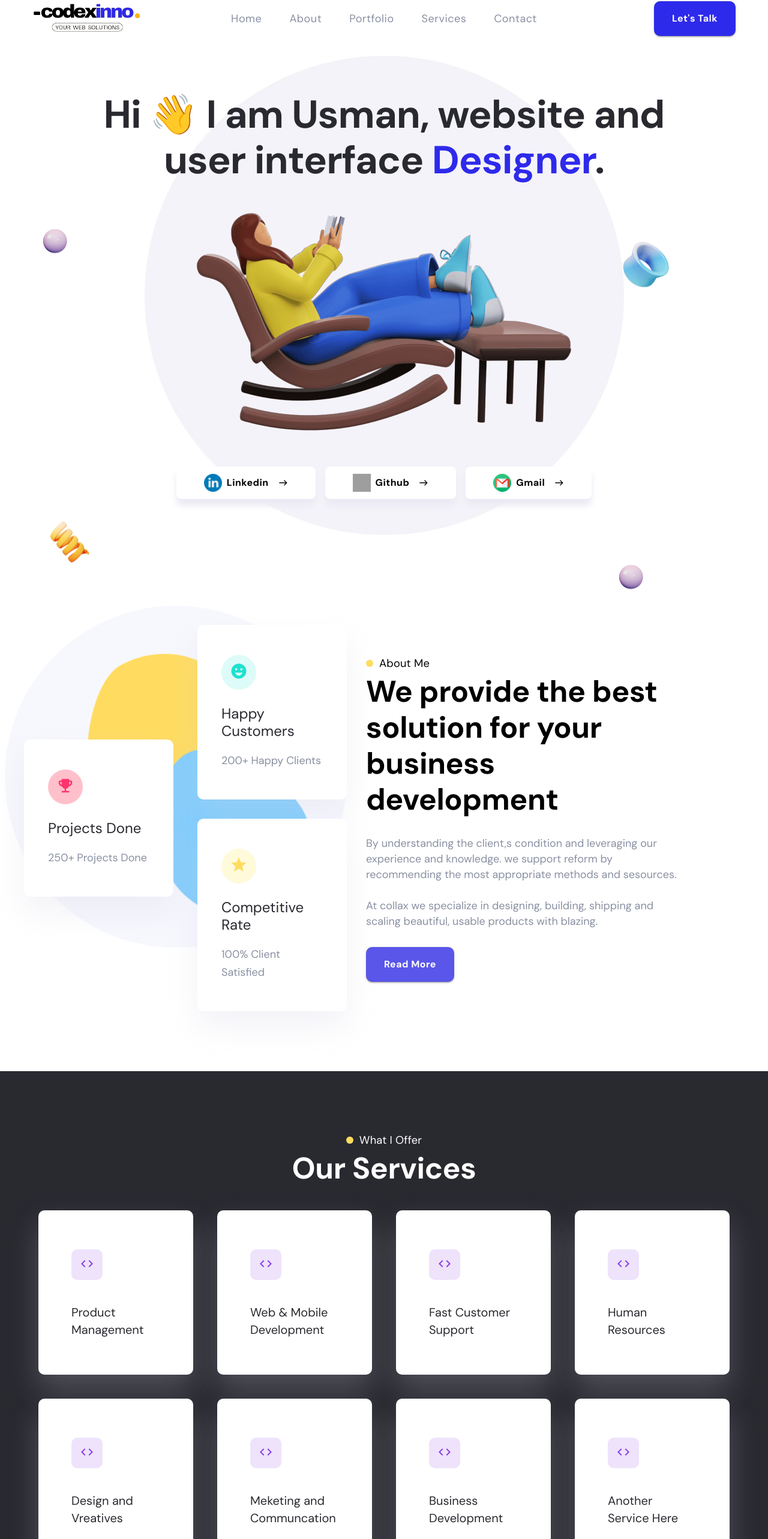
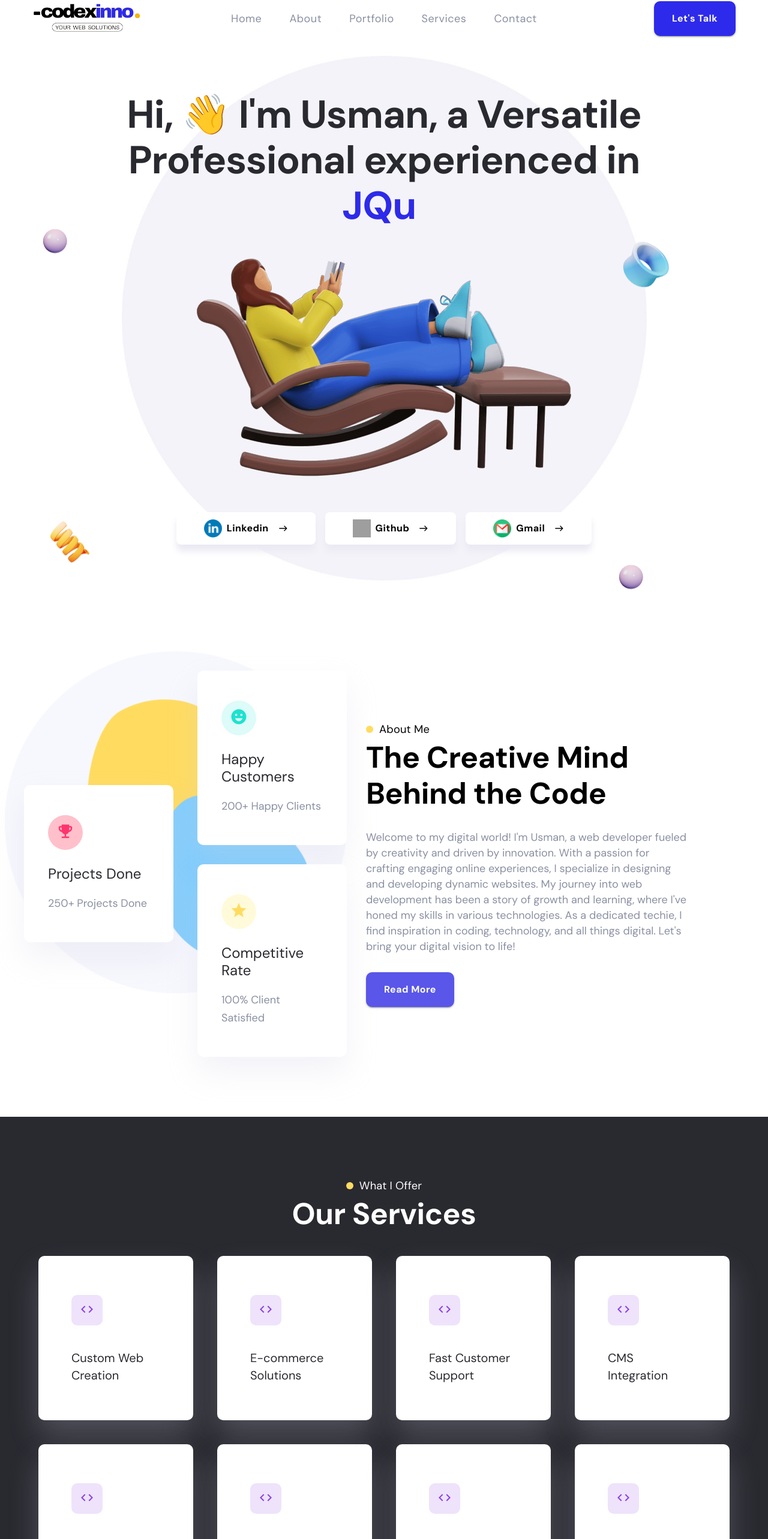
Before and after one commit to UsmaanShafiq/react-portfolio, a React (Create React App) app: page / in a window 1280 px wide. Shown: the part 31-2597 px from the top of the page at 60% size. Built offline with nearby package versions, Linux system fonts and the light colour scheme; grey boxes are pictures that could not be loaded.

Commit message:
Content update and Typing Text Animation added

```diff
--- a/package.json
+++ b/package.json
@@ -15,6 +15,7 @@
     "react-fast-marquee": "^1.6.3",
     "react-router-dom": "^6.21.1",
     "react-scripts": "5.0.1",
+    "react-type-animation": "^3.2.0",
     "web-vitals": "^2.1.4"
   },
   "scripts": {
--- a/src/Pages/About/About.js
+++ b/src/Pages/About/About.js
@@ -35,27 +35,12 @@ function About() {
         <Industry
         align='' color={theme.palette.custom.accent}
         circleSize='20px' circleColor='#FFDC60'
-        pillBg='#fff' textSize='18px' text='Manufacturing'
+        pillBg='#fff' textSize='18px' text='Technology'
         />
         <Industry
         align='' color={theme.palette.custom.accent}
         circleSize='20px' circleColor='#82CEFD'
-        pillBg='#fff' textSize='18px' text='Chemical Industry'
-        />
-        <Industry
-        align='' color={theme.palette.custom.accent}
-        circleSize='20px' circleColor='#FD346E'
-        pillBg='#fff' textSize='18px' text='Supply Chain Solutlions'
-        />
-        <Industry
-        align='' color={theme.palette.custom.accent}
-        circleSize='20px' circleColor='#5956E9'
-        pillBg='#fff' textSize='18px' text='Manufacturing'
-        />
-        <Industry
-        align='' color={theme.palette.custom.accent}
-        circleSize='20px' circleColor='#82CEFD'
-        pillBg='#fff' textSize='18px' text='Telcom Cable'
+        pillBg='#fff' textSize='18px' text='E-commerce'
         />
         <Industry
         align='' color={theme.palette.custom.accent}
@@ -65,19 +50,44 @@ function About() {
         <Industry
         align='' color={theme.palette.custom.accent}
         circleSize='20px' circleColor='#5956E9'
-        pillBg='#fff' textSize='18px' text='Banking'
+        pillBg='#fff' textSize='18px' text='Education'
         />
         <Industry
         align='' color={theme.palette.custom.accent}
         circleSize='20px' circleColor='#82CEFD'
-        pillBg='#fff' textSize='18px' text='Human Capital Management'
+        pillBg='#fff' textSize='18px' text='Real Estate'
+        />
+        <Industry
+        align='' color={theme.palette.custom.accent}
+        circleSize='20px' circleColor='#FD346E'
+        pillBg='#fff' textSize='18px' text='Finance'
+        />
+        <Industry
+        align='' color={theme.palette.custom.accent}
+        circleSize='20px' circleColor='#5956E9'
+        pillBg='#fff' textSize='18px' text='Hospitality'
+        />
+        <Industry
+        align='' color={theme.palette.custom.accent}
+        circleSize='20px' circleColor='#82CEFD'
+        pillBg='#fff' textSize='18px' text='Entertainment'
         />
         <Industry
         align='' color={theme.palette.custom.accent}
         circleSize='20px' circleColor='#FFDC60'
-        pillBg='#fff' textSize='18px' text='Fed and State GOVT'
+        pillBg='#fff' textSize='18px' text='Non-profit'
         />
-      </Box>
+        <Industry
+        align='' color={theme.palette.custom.accent}
+        circleSize='20px' circleColor='#26E78E'
+        pillBg='#fff' textSize='18px' text='Retail'
+        />
+        <Industry
+        align='' color={theme.palette.custom.accent}
+        circleSize='20px' circleColor='#FF6F69'
+        pillBg='#fff' textSize='18px' text='Events Management'
+        />
+        </Box>
       </Container>
 
     </Container>
--- a/src/Pages/Home/Home.js
+++ b/src/Pages/Home/Home.js
@@ -77,30 +77,30 @@ function Home() {
         <Grid container spacing={5}>
           {/* First Row */}
           <Grid item xs={12} md={3}>
-            <ServiceCard icon={<CodeIcon/>} title="Product Management" color='#8B40E5' bg='#EEE3FB'/>
+            <ServiceCard icon={<CodeIcon/>} title="Custom Web Creation" color='#8B40E5' bg='#EEE3FB'/>
           </Grid>
           <Grid item xs={12} md={3}>
-            <ServiceCard icon={<CodeIcon/>} title="Web & Mobile Development" color='#8B40E5' bg='#EEE3FB'/>
+            <ServiceCard icon={<CodeIcon/>} title="E-commerce Solutions" color='#8B40E5' bg='#EEE3FB'/>
           </Grid>
           <Grid item xs={12} md={3}>
             <ServiceCard icon={<CodeIcon/>} title="Fast Customer Support" color='#8B40E5' bg='#EEE3FB'/>
           </Grid>
           <Grid item xs={12} md={3}>
-            <ServiceCard icon={<CodeIcon/>} title="Human Resources" color='#8B40E5' bg='#EEE3FB'/>
+            <ServiceCard icon={<CodeIcon/>} title="CMS Integration" color='#8B40E5' bg='#EEE3FB'/>
           </Grid>
 
           {/* Second Row */}
           <Grid item xs={12} md={3}>
-            <ServiceCard icon={<CodeIcon/>} title="Design and Vreatives" color='#8B40E5' bg='#EEE3FB'/>
+            <ServiceCard icon={<CodeIcon/>} title="Speed Optimization" color='#8B40E5' bg='#EEE3FB'/>
           </Grid>
           <Grid item xs={12} md={3}>
-            <ServiceCard icon={<CodeIcon/>} title="Meketing and Communcation" color='#8B40E5' bg='#EEE3FB'/>
+            <ServiceCard icon={<CodeIcon/>} title="Search Engine Optimization" color='#8B40E5' bg='#EEE3FB'/>
           </Grid>
           <Grid item xs={12} md={3}>
-            <ServiceCard icon={<CodeIcon/>} title="Business Development" color='#8B40E5' bg='#EEE3FB'/>
+            <ServiceCard icon={<CodeIcon/>} title="Social Media Integration" color='#8B40E5' bg='#EEE3FB'/>
           </Grid>
           <Grid item xs={12} md={3}>
-            <ServiceCard icon={<CodeIcon/>} title="Another Service Here" color='#8B40E5' bg='#EEE3FB'/>
+            <ServiceCard icon={<CodeIcon/>} title="Website Security & SSL" color='#8B40E5' bg='#EEE3FB'/>
           </Grid>
         </Grid>
       </Container>
@@ -131,27 +131,12 @@ function Home() {
         <Industry
         align='' color={theme.palette.custom.accent}
         circleSize='20px' circleColor='#FFDC60'
-        pillBg='#fff' textSize='18px' text='Manufacturing'
+        pillBg='#fff' textSize='18px' text='Technology'
         />
         <Industry
         align='' color={theme.palette.custom.accent}
         circleSize='20px' circleColor='#82CEFD'
-        pillBg='#fff' textSize='18px' text='Chemical Industry'
-        />
-        <Industry
-        align='' color={theme.palette.custom.accent}
-        circleSize='20px' circleColor='#FD346E'
-        pillBg='#fff' textSize='18px' text='Supply Chain Solutlions'
-        />
-        <Industry
-        align='' color={theme.palette.custom.accent}
-        circleSize='20px' circleColor='#5956E9'
-        pillBg='#fff' textSize='18px' text='Manufacturing'
-        />
-        <Industry
-        align='' color={theme.palette.custom.accent}
-        circleSize='20px' circleColor='#82CEFD'
-        pillBg='#fff' textSize='18px' text='Telcom Cable'
+        pillBg='#fff' textSize='18px' text='E-commerce'
         />
         <Industry
         align='' color={theme.palette.custom.accent}
@@ -161,25 +146,50 @@ function Home() {
         <Industry
         align='' color={theme.palette.custom.accent}
         circleSize='20px' circleColor='#5956E9'
-        pillBg='#fff' textSize='18px' text='Banking'
+        pillBg='#fff' textSize='18px' text='Education'
         />
         <Industry
         align='' color={theme.palette.custom.accent}
         circleSize='20px' circleColor='#82CEFD'
-        pillBg='#fff' textSize='18px' text='Human Capital Management'
+        pillBg='#fff' textSize='18px' text='Real Estate'
+        />
+        <Industry
+        align='' color={theme.palette.custom.accent}
+        circleSize='20px' circleColor='#FD346E'
+        pillBg='#fff' textSize='18px' text='Finance'
+        />
+        <Industry
+        align='' color={theme.palette.custom.accent}
+        circleSize='20px' circleColor='#5956E9'
+        pillBg='#fff' textSize='18px' text='Hospitality'
+        />
+        <Industry
+        align='' color={theme.palette.custom.accent}
+        circleSize='20px' circleColor='#82CEFD'
+        pillBg='#fff' textSize='18px' text='Entertainment'
         />
         <Industry
         align='' color={theme.palette.custom.accent}
         circleSize='20px' circleColor='#FFDC60'
-        pillBg='#fff' textSize='18px' text='Fed and State GOVT'
+        pillBg='#fff' textSize='18px' text='Non-profit'
         />
-      </Box>
+        <Industry
+        align='' color={theme.palette.custom.accent}
+        circleSize='20px' circleColor='#26E78E'
+        pillBg='#fff' textSize='18px' text='Retail'
+        />
+        <Industry
+        align='' color={theme.palette.custom.accent}
+        circleSize='20px' circleColor='#FF6F69'
+        pillBg='#fff' textSize='18px' text='Events Management'
+        />
+        </Box>
       </Container>
 
     </Container>
 
 
-    <CTA text="Hi,👋 I am experts in every aspect lifecycle" img={cta1} imgSize='60%' btnIcon={<FileDownloadOutlinedIcon/>} btnText='Download CV'/>
+    <CTA text="Ready to explore my skills further?" img={cta1} imgSize='60%' btnIcon={<FileDownloadOutlinedIcon/>} btnText='Download CV'/>
 
     <Container className='portfolio_section' sx={{padding:'100px 10px'}}>
       <Subheading circle='#FFDC60' color='#000' text='Completed Projects' align='center'/>
@@ -197,22 +207,31 @@ function Home() {
         <Typography variant='h2' color='#fff' marginTop='10px'align="center" marginBottom='40px'>What Client Says</Typography>
 
           <Marquee pauseOnHover={true} style={{padding:'0'}}>
-            <Testimonial img={testimg} name='Sarah Thompson' title='UX Designer' content={
-              `Working with CodexInno was an absolute pleasure!
-              Their ReactJS skills brought my design concepts to life seamlessly.
-              The attention to detail and commitment to creating a smooth user experience were remarkable.
-              I highly recommend CodexInno for anyone seeking a talented and collaborative developer.`
+            <Testimonial img={testimg} name='Charabil' title='from Mozambique' content={
+              `Excellent! I will work with him on the next projects soon. Congratulations on your ability to satisfy and respond to the client's wishes. You master your work.`
             }/>
-            <Testimonial img={testimg} name='Alex Rodriguez' title='Startup Founder' content={
-              `I am beyond impressed with the ReactJS expertise that CodexInno brought to our startup project.
-              Their ability to tackle complex challenges and deliver high-quality code on time was exceptional.
-              CodexInno is a reliable and dedicated developer, and I look forward to future collaborations.`
+            <Testimonial img={testimg} name='Claude V.' title='from United Kingdom' content={
+              `It is always a pleasure working with Usman, he is very professional and his attention to detail
+              is meticulous. He has great design skills and will sometimes advice you on an alternative design
+              that 95% of the time will work for you, i can not recommend him enough! A+++++`
             }/>
-            <Testimonial img={testimg} name='Emily Davis' title='Content Creator' content={
-              `As a content creator, having a visually appealing and user-friendly website is crucial.
-              CodexInno not only met but exceeded my expectations in developing my ReactJS-based portfolio site.
-              They understood my vision and implemented it flawlessly.
-              I'm grateful for their creativity and technical proficiency.`
+            <Testimonial img={testimg} name='Nitesh Gupta' title='from India' content={
+              `I had a great experience working with Usman on my WordPress site. He's skilled, detail-oriented,
+              and highly responsive. He exceeded expectations, offering valuable insights that enhanced the project.
+              The process was smooth, and he delivered top-quality work on time.
+              I highly recommend Usman for anyone in need of a talented and reliable WordPress developer.`
+            }/>
+            <Testimonial img={testimg} name='Egrizzly' title='from United States' content={
+              `I've been working with Usman for quite some time now, and I can confidently say that he is an
+              exceptional WordPress developer. He has become my go-to vendor for all things WordPress, and for good reason.`
+            }/>
+            <Testimonial img={testimg} name='Ianstrom' title='from Canada' content={
+              `It was a great work effort done in a very reasonable amount of time. Will definitely use again and would recommend!`
+            }/>
+            <Testimonial img={testimg} name='Sefe Mark' title='from Australia' content={
+              `Absolutely outstanding experience! Usman not only delivered on time but also exceeded my expectations.
+              The website is fast, visually stunning, and incredibly user-friendly. Communication was smooth, and all my requests were implemented flawlessly.
+              Highly recommend for anyone looking for top-tier web development. 5/5 stars!`
             }/>
           </Marquee>
       </Container>
--- a/src/components/AboutSection/index.js
+++ b/src/components/AboutSection/index.js
@@ -53,16 +53,15 @@ function AboutSection() {
       <Grid item md={6}  xs={12} display={'flex'} flexDirection={'column'} justifyContent={'center'} alignItems={'flex-start'}>
         <Subheading circle={'#FFDC60'} text={'About Me'}/>
         <Typography variant='h2' marginBottom={'30px'}>
-          We provide the best solution for your business development
+        The Creative Mind Behind the Code
         </Typography>
         <Typography variant='body'
           style={{
             color: theme.palette.custom.text,
             lineHeight: '26px',
             }}>
-            By understanding the client,s condition and leveraging our experience and knowledge. we support reform by recommending the most appropriate methods and sesources.
-            <br/><br/>
-            At collax we specialize in designing, building, shipping and scaling beautiful, usable products with blazing.
+          Welcome to my digital world! I'm Usman, a web developer fueled by creativity and driven by innovation. With a passion for crafting engaging online experiences, I specialize in designing and developing dynamic websites. My journey into web development has been a story of growth and learning, where I've honed my skills in various technologies. As a dedicated techie,
+          I find inspiration in coding, technology, and all things digital. Let's bring your digital vision to life!
         </Typography>
 
 
--- a/src/components/HeroTitle/HeroTitle.js
+++ b/src/components/HeroTitle/HeroTitle.js
@@ -1,6 +1,7 @@
 import React from 'react';
 import { Box, Typography } from '@mui/material';
 import {ThemeProvider} from '@mui/material';
+import { TypeAnimation } from 'react-type-animation';
 import theme from '../../theme';
 
 function HeroTitle() {
@@ -14,8 +15,27 @@ function HeroTitle() {
           color={theme.palette.custom.accent}
           zIndex={10}
         >
-          Hi 👋 I am Usman, website and user interface{' '}
-          <span style={{ color: theme.palette.primary.main }}>Designer</span>.
+          Hi, 👋 I'm Usman, a Versatile Professional experienced in {' '}
+
+          <TypeAnimation
+            sequence={[
+            // Same substring at the start will only be typed out once, initially
+            'ReactJS.',
+            1000, // wait 1s before replacing "Mice" with "Hamsters"
+            'Javascript.',
+            1000,
+            'JQuery.',
+            1000,
+            'HTML.',
+            1000,
+            'WordPress.',
+            1000,
+          ]}
+          wrapper="span"
+          speed={20}
+          style={{color: theme.palette.primary.main, display: 'block' }}
+          repeat={Infinity}
+          />
         </Typography>
       </Box>
     </ThemeProvider>
```
Also changed, not shown: src/components/Footer/Footer.js (+5 -3 lines), 1 other file (tests, documents, lock files or other folders).
